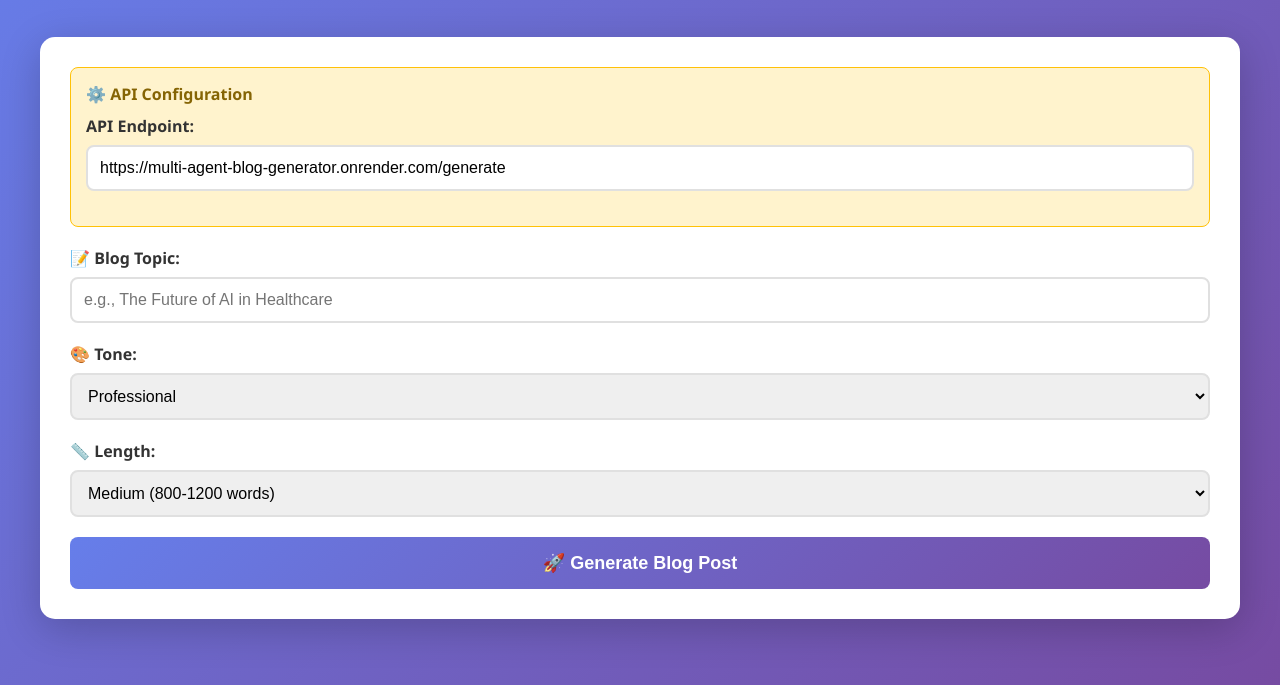
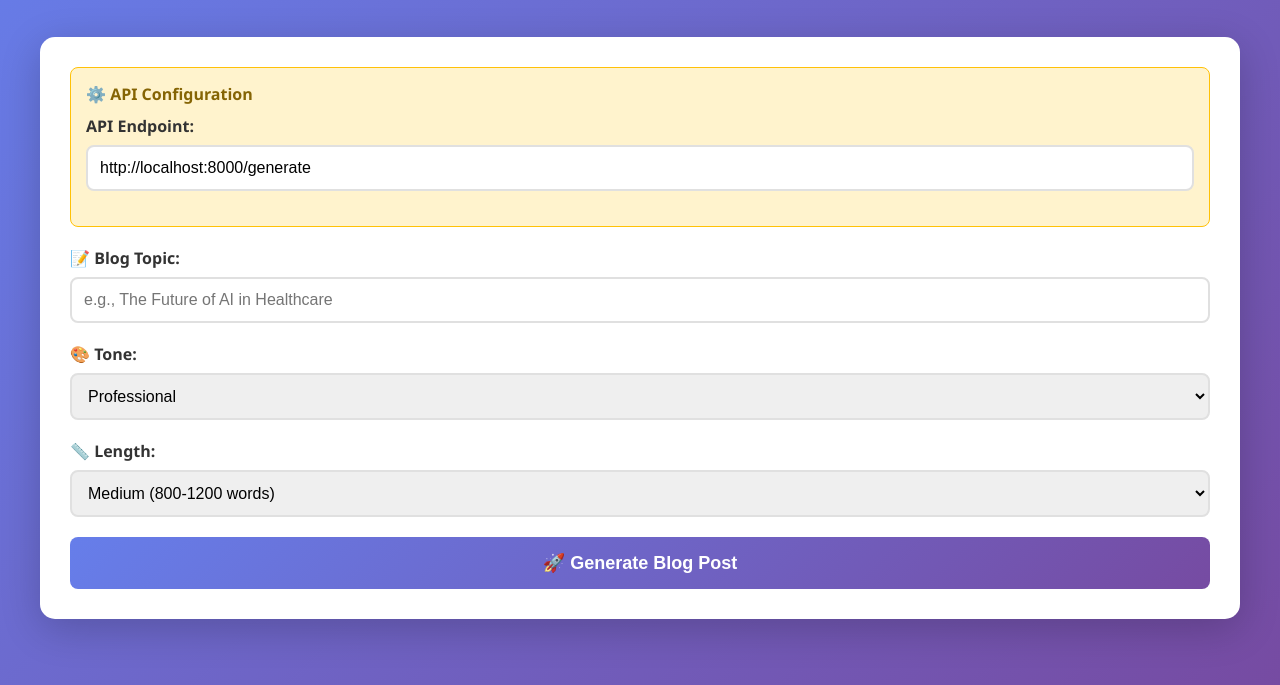
Before and after one commit to kartikmahajan5688/ai-blog-generator-frontend, a plain HTML site: page index.html in a window 1280 px wide. Shown: the part 115-800 px from the top of the page. Drawn offline with Linux system fonts and the light colour scheme.

Commit message:
API change

```diff
--- a/index.html
+++ b/index.html
@@ -307,7 +307,7 @@
       const LOCAL_API_BASE = "http://localhost:8000/generate";
 
       // Auto-set the correct base URL
-      apiUrlInput.value = isLocalhost ? PROD_API_BASE : LOCAL_API_BASE;
+      apiUrlInput.value = isLocalhost ? LOCAL_API_BASE : PROD_API_BASE;
 
       function showTab(tabName) {
         // Hide all tabs
```
